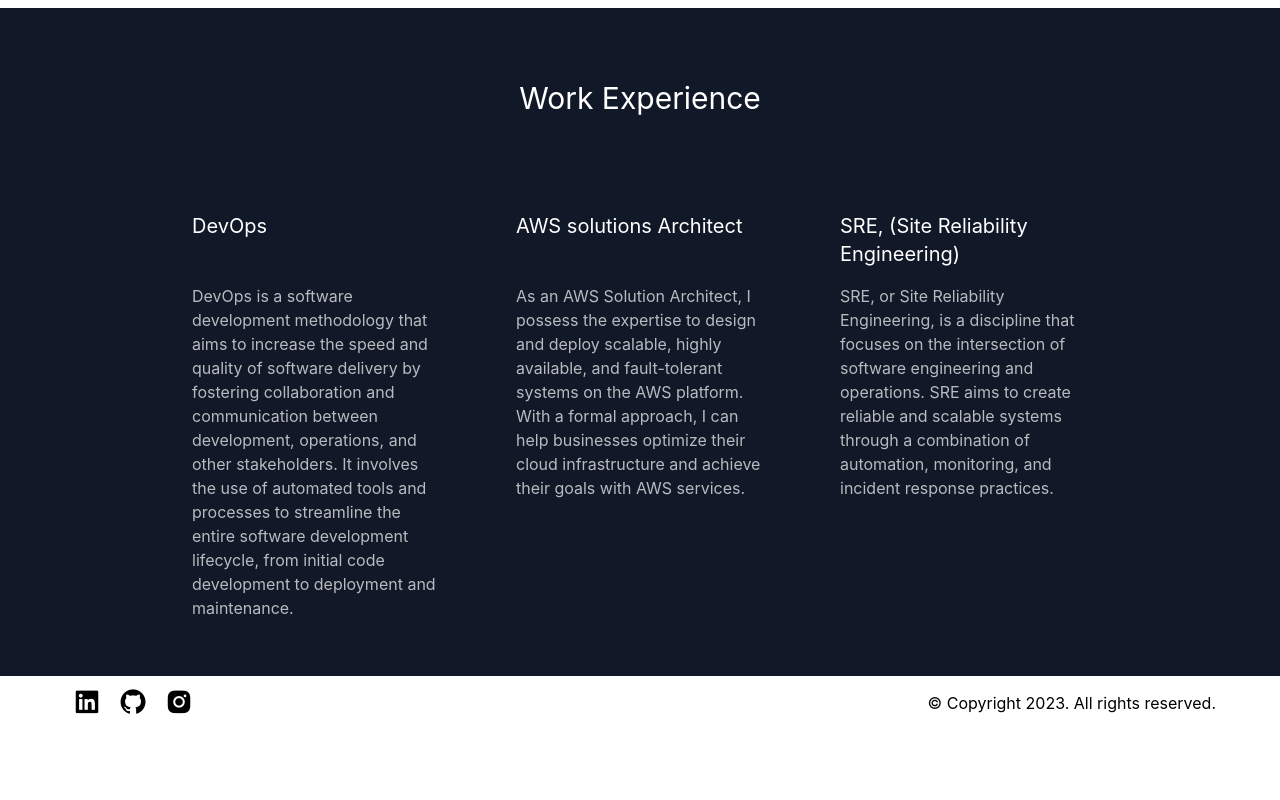
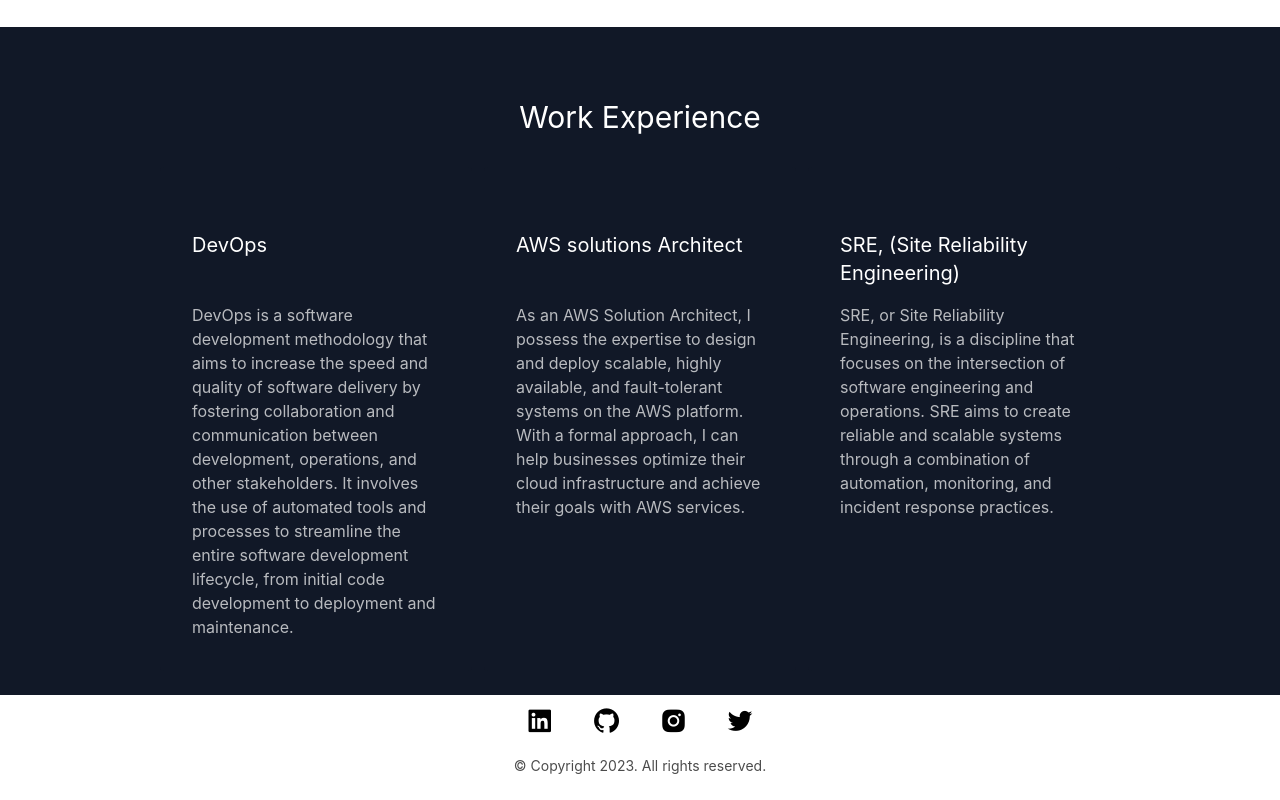
Before and after one commit to toseth97/spersis, a React (Create React App) app: page / in a window 1280 px wide. Shown: the part 1889-2689 px from the top of the page. Before the commit the page ends 2618 px from the top, so only its background shows below. Built offline with nearby package versions, Linux system fonts and the light colour scheme; the HTML template or start-up script is replaced by a standard one.

Commit message:
quick fix from whatsapp to email

```diff
--- a/public/index.html
+++ b/public/index.html
@@ -35,6 +35,9 @@
   </head>
   <body>
     <noscript>You need to enable JavaScript to run this app.</noscript>
+
+
+
     <div id="root" class="w-full flex flex-col items-center"></div>
     <!--
       This HTML file is a template.
--- a/src/components/About.js
+++ b/src/components/About.js
@@ -26,7 +26,7 @@
                             magic happen.
                         </p>
                     </div>
-                    <div className="mt-8 md:mt-0 md:w-3/12 ">
+                    <div className="mt-8 md:mt-0 md:w-4/12 ">
                         <img
                             className="rounded"
                             src="./static/img/about.webp"
--- a/src/components/Experience.js
+++ b/src/components/Experience.js
@@ -17,7 +17,7 @@
     ];
 
     return (
-        <div className="md:flex flex-col items-center dark:bg-white dark:text-black bg-gray-900 text-white">
+        <div className="flex flex-col items-center dark:bg-white dark:text-black bg-gray-900 text-white">
             <div
                 id="experience"
                 className="section md:w-9/12 w-11/12 mt-8 md:flex flex-col items-center md:gap-x-3 px-8"
--- a/src/components/Footer.js
+++ b/src/components/Footer.js
@@ -4,8 +4,8 @@
     let date = new Date().getFullYear();
     return (
         <footer className="w-full bg-white text-black z-10 dark:bg-gray-900 px-16 dark:text-white dark:text-white flex items-center flex-col py-2">
-            <div className="w-full md:flex items-center justify-between text-center">
-                <div>
+            <div className="w-full md:flex items-center flex-col justify-center text-center">
+                <div className="flex justify-evenly text-center items-center md:w-3/12">
                     <a
                         rel="noreferrer"
                         target="_blank"
@@ -27,8 +27,15 @@
                     >
                         <i class="bx text-3xl mx-2 bxl-instagram-alt"></i>
                     </a>
+                    <a
+                        rel="noreferrer"
+                        target="_blank"
+                        href="https://twitter.com/Sam_Persis"
+                    >
+                        <i class="bx text-3xl mx-2 bxl-twitter "></i>
+                    </a>
                 </div>
-                <div>
+                <div className="opacity-70 text-sm my-4">
                     <p>© Copyright {date}. All rights reserved.</p>
                 </div>
             </div>
--- a/src/components/HeroPage.js
+++ b/src/components/HeroPage.js
@@ -4,7 +4,7 @@
     return (
         <div
             id="home"
-            className="section md:w-9/12 w-11/12 mt-8 md:flex md:items-center"
+            className="section md:w-9/12 w-11/12 mt-8 gap-10 md:flex md:items-center"
         >
             <div className="md:w-7/12">
                 <h1 className="text-6xl mb-8 full_name">I'm Samuel Persis</h1>
```
